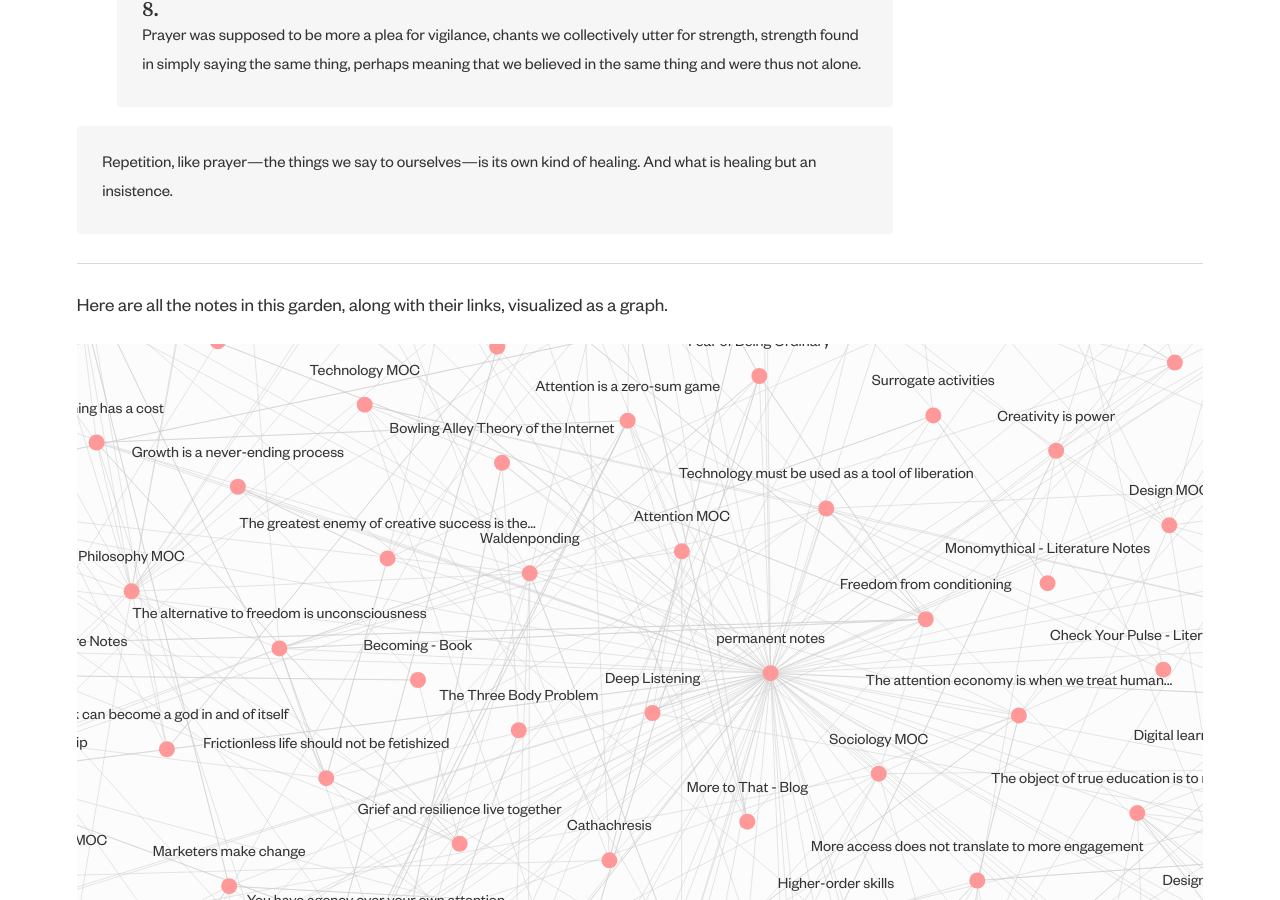
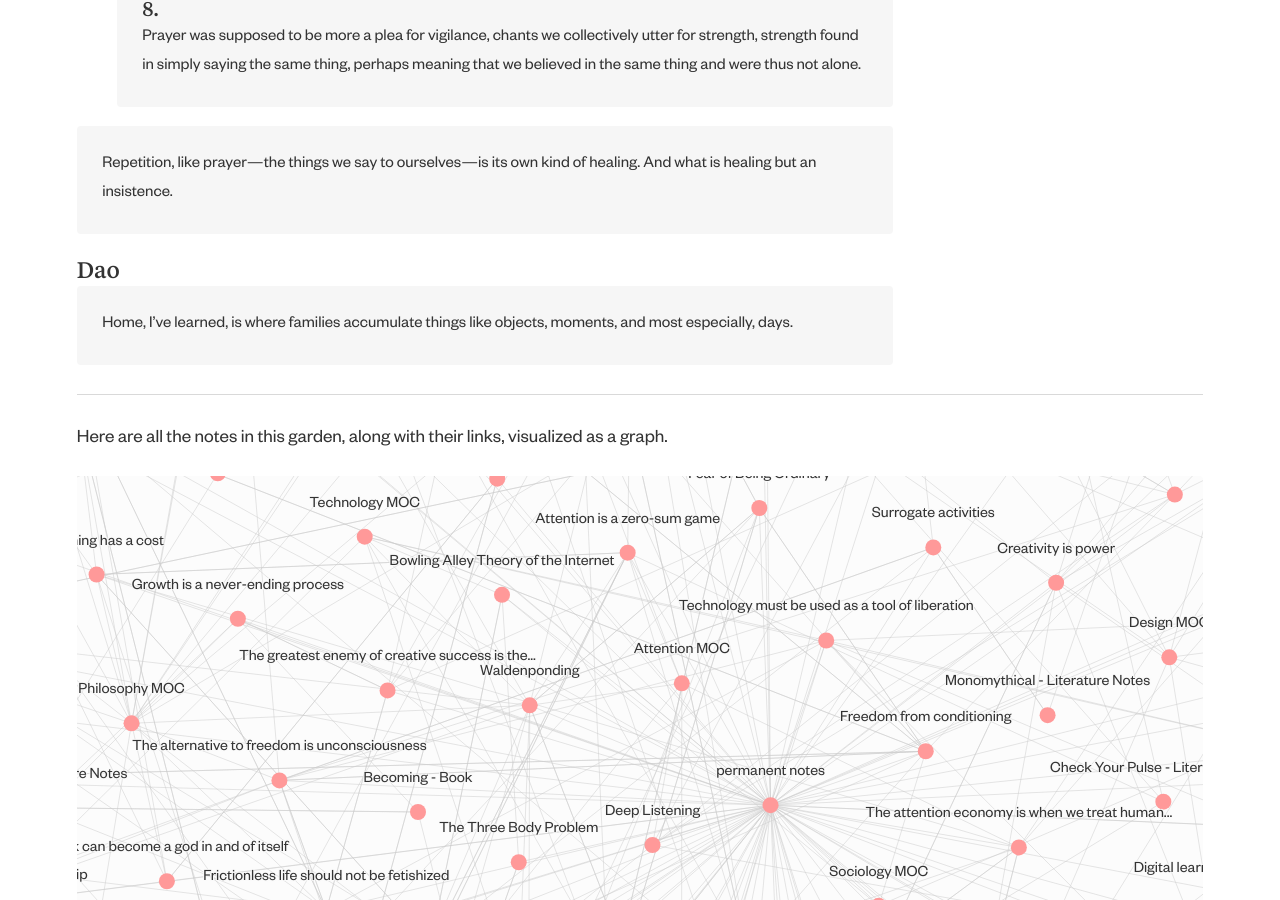
Before and after one commit to biancamika/digital-garden-template, a Jekyll site: the page built from _notes/1. Resource Notes/A Pig Was Once Killed in Our Garage - Book.md, in a window 1280 px wide and 900 px high, scrolled down 955 px. Built offline with Jekyll 4.4.1, drawn with Linux system fonts in a browser that asks for light colours.

Commit message:
yas 1 paragraph done

```diff
--- a/_notes/1. Resource Notes/A Pig Was Once Killed in Our Garage - Book.md
+++ b/_notes/1. Resource Notes/A Pig Was Once Killed in Our Garage - Book.md
@@ -20,3 +20,6 @@ modified: 2021-07-09T01:23:44+08:00
 > Prayer was supposed to be more a plea for vigilance, chants we collectively utter for strength, strength found in simply saying the same thing, perhaps meaning that we believed in the same thing and were thus not alone.
 
 > Repetition, like prayer—the things we say to ourselves—is its own kind of healing. And what is healing but an insistence.
+
+### Dao
+> Home, I've learned, is where families accumulate things like objects, moments, and most especially, days.
```
Also changed, not shown: _notes/4. Creation/Fast Food Education.md (+14 -3 lines).
